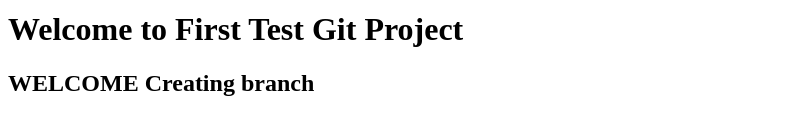
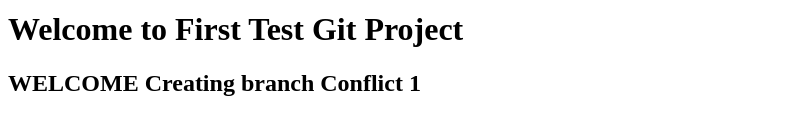
Before and after one commit to PrasadWagh/TestRepo1, an Angular app in the folder TestAngularApp/: page / in a window 1280 px wide. Shown: the part 394-528 px from the top of the page, without its empty margins (0-812 px from the left). Built offline with nearby package versions, Linux system fonts and the light colour scheme.

Commit message:
Check Conflict issue on master

```diff
--- a/TestAngularApp/src/app/app.component.html
+++ b/TestAngularApp/src/app/app.component.html
@@ -14,5 +14,6 @@
 <h2>
 
    WELCOME Creating branch
+   Conflict 1
 
 </h2>
```
